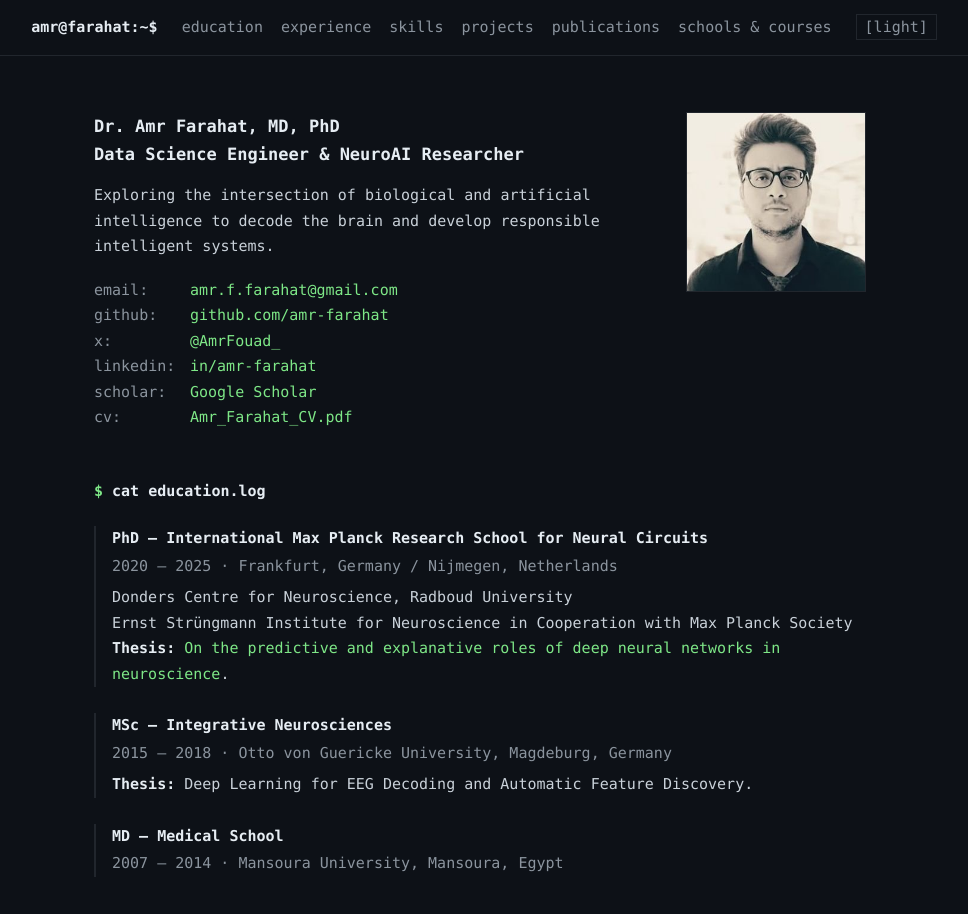
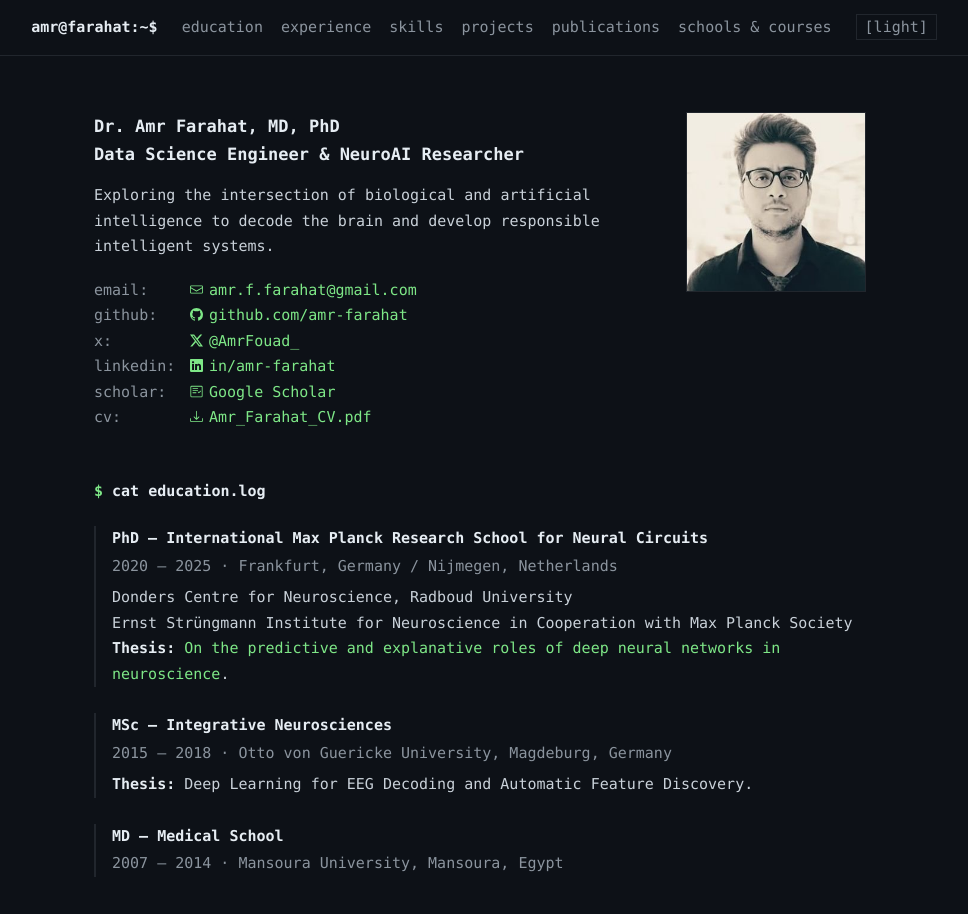
Before and after one commit to amr-farahat/amr-farahat.github.io, a plain HTML site: page index.html in a window 1280 px wide. Shown: the top 914 px of the page, without its empty margins (156-1124 px from the left). Drawn offline with Linux system fonts and the light colour scheme.

Commit message:
add inline SVG icons to social links

```diff
--- a/css/style.css
+++ b/css/style.css
@@ -220,6 +220,14 @@ h2 {
     align-items: baseline;
 }
 
+.contact .icon {
+    width: 13px;
+    height: 13px;
+    fill: currentColor;
+    margin-right: 6px;
+    vertical-align: -1px;
+}
+
 .key {
     display: inline-block;
     min-width: 84px;
--- a/index.html
+++ b/index.html
@@ -51,17 +51,17 @@ Data Science Engineer &amp; NeuroAI Researcher</pre>
                         the brain and develop responsible intelligent systems.
                     </p>
                     <ul class="contact">
-                        <li><span class="key">email</span><a href="mailto:amr.f.farahat@gmail.com">amr.f.farahat@gmail.com</a></li>
+                        <li><span class="key">email</span><a href="mailto:amr.f.farahat@gmail.com"><svg class="icon" viewBox="0 0 16 16" aria-hidden="true"><path d="M1.5 3A1.5 1.5 0 0 0 0 4.5v7A1.5 1.5 0 0 0 1.5 13h13a1.5 1.5 0 0 0 1.5-1.5v-7A1.5 1.5 0 0 0 14.5 3h-13ZM1 5.2V4.5a.5.5 0 0 1 .5-.5h13a.5.5 0 0 1 .5.5v.7L8 9.1 1 5.2Zm0 1.3 6.74 3.83a.5.5 0 0 0 .52 0L15 6.5v5a.5.5 0 0 1-.5.5h-13a.5.5 0 0 1-.5-.5v-5Z"/></svg>amr.f.farahat@gmail.com</a></li>
                         <li><span class="key">github</span><a href="https://github.com/amr-farahat" target="_blank"
-                                rel="noopener">github.com/amr-farahat</a></li>
+                                rel="noopener"><svg class="icon" viewBox="0 0 16 16" aria-hidden="true"><path d="M8 0C3.58 0 0 3.58 0 8c0 3.54 2.29 6.53 5.47 7.59.4.07.55-.17.55-.38 0-.19-.01-.82-.01-1.49-2.01.37-2.53-.49-2.69-.94-.09-.23-.48-.94-.82-1.13-.28-.15-.68-.52-.01-.53.63-.01 1.08.58 1.23.82.72 1.21 1.87.87 2.33.66.07-.52.28-.87.51-1.07-1.78-.2-3.64-.89-3.64-3.95 0-.87.31-1.59.82-2.15-.08-.2-.36-1.02.08-2.12 0 0 .67-.21 2.2.82.64-.18 1.32-.27 2-.27s1.36.09 2 .27c1.53-1.04 2.2-.82 2.2-.82.44 1.1.16 1.92.08 2.12.51.56.82 1.27.82 2.15 0 3.07-1.87 3.75-3.65 3.95.29.25.54.73.54 1.48 0 1.07-.01 1.93-.01 2.2 0 .21.15.46.55.38A8.01 8.01 0 0 0 16 8c0-4.42-3.58-8-8-8Z"/></svg>github.com/amr-farahat</a></li>
                         <li><span class="key">x</span><a href="https://x.com/AmrFouad_" target="_blank"
-                                rel="noopener">@AmrFouad_</a></li>
+                                rel="noopener"><svg class="icon" viewBox="0 0 16 16" aria-hidden="true"><path d="M12.6.75h2.454l-5.36 6.142L16 15.25h-4.937l-3.867-5.07-4.425 5.07H.316l5.733-6.57L0 .75h5.063l3.495 4.633L12.601.75Zm-.86 13.028h1.36L4.323 2.145H2.865l8.875 11.633Z"/></svg>@AmrFouad_</a></li>
                         <li><span class="key">linkedin</span><a href="https://www.linkedin.com/in/amr-farahat-738595151/"
-                                target="_blank" rel="noopener">in/amr-farahat</a></li>
+                                target="_blank" rel="noopener"><svg class="icon" viewBox="0 0 16 16" aria-hidden="true"><path d="M0 1.146C0 .513.526 0 1.175 0h13.65C15.474 0 16 .513 16 1.146v13.708c0 .633-.526 1.146-1.175 1.146H1.175C.526 16 0 15.487 0 14.854V1.146Zm4.943 12.248V6.169H2.542v7.225h2.401Zm-1.2-8.212c.837 0 1.358-.554 1.358-1.248-.015-.709-.52-1.248-1.342-1.248-.822 0-1.359.54-1.359 1.248 0 .694.521 1.248 1.327 1.248h.016Zm4.908 8.212V9.359c0-.216.016-.432.08-.586.173-.431.568-.878 1.232-.878.869 0 1.216.662 1.216 1.634v3.865h2.401V9.25c0-2.22-1.184-3.252-2.764-3.252-1.274 0-1.845.7-2.165 1.193v.025h-.016a5.54 5.54 0 0 1 .016-.025V6.169h-2.4c.03.678 0 7.225 0 7.225h2.4Z"/></svg>in/amr-farahat</a></li>
                         <li><span class="key">scholar</span><a
                                 href="https://scholar.google.com/citations?user=cY_w0CIAAAAJ&amp;hl=en"
-                                target="_blank" rel="noopener">Google Scholar</a></li>
-                        <li><span class="key">cv</span><a href="Amr_Farahat_CV.pdf" download>Amr_Farahat_CV.pdf</a></li>
+                                target="_blank" rel="noopener"><svg class="icon" viewBox="0 0 16 16" aria-hidden="true"><path d="M14.5 2.5a.5.5 0 0 0-.5-.5H2a.5.5 0 0 0-.5.5v11a.5.5 0 0 0 .5.5h12a.5.5 0 0 0 .5-.5v-11ZM2 1h12a1.5 1.5 0 0 1 1.5 1.5v11A1.5 1.5 0 0 1 14 15H2a1.5 1.5 0 0 1-1.5-1.5v-11A1.5 1.5 0 0 1 2 1Z"/><path d="M3.5 4h6a.5.5 0 0 1 0 1h-6a.5.5 0 0 1 0-1Zm0 2.5h6a.5.5 0 0 1 0 1h-6a.5.5 0 0 1 0-1Zm0 2.5h4a.5.5 0 0 1 0 1h-4a.5.5 0 0 1 0-1Zm9.85-1.85a.5.5 0 0 1 0 .7l-2.1 2.1a.5.5 0 0 1-.71 0l-.9-.9a.5.5 0 1 1 .71-.7l.55.55 1.75-1.75a.5.5 0 0 1 .7 0Z"/></svg>Google Scholar</a></li>
+                        <li><span class="key">cv</span><a href="Amr_Farahat_CV.pdf" download><svg class="icon" viewBox="0 0 16 16" aria-hidden="true"><path d="M.5 9.9a.5.5 0 0 1 .5.5v2.5a1 1 0 0 0 1 1h12a1 1 0 0 0 1-1v-2.5a.5.5 0 0 1 1 0v2.5a2 2 0 0 1-2 2H2a2 2 0 0 1-2-2v-2.5a.5.5 0 0 1 .5-.5Z"/><path d="M7.646 11.854a.5.5 0 0 0 .708 0l3-3a.5.5 0 0 0-.708-.708L8.5 10.293V1.5a.5.5 0 0 0-1 0v8.793L5.354 8.146a.5.5 0 1 0-.708.708l3 3Z"/></svg>Amr_Farahat_CV.pdf</a></li>
                     </ul>
                 </div>
                 <figure class="portrait">
```
